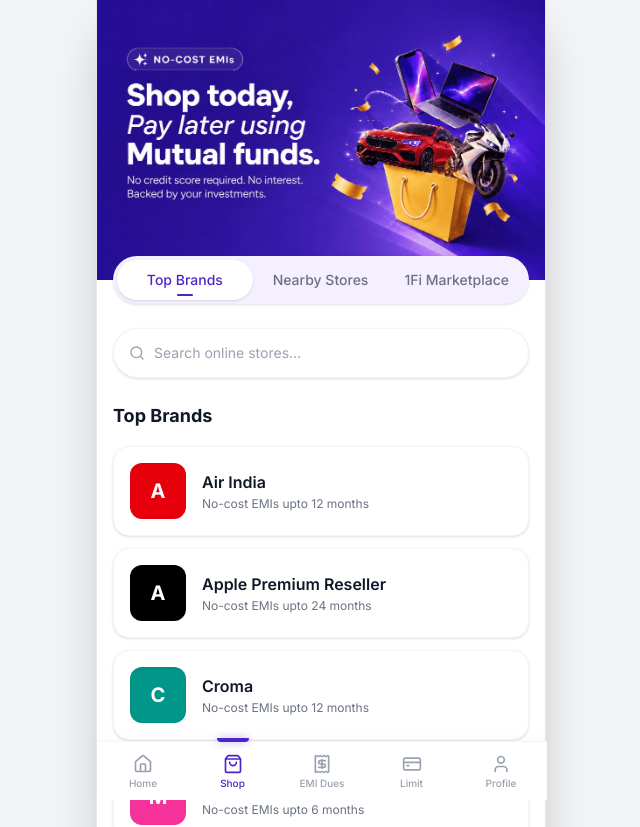
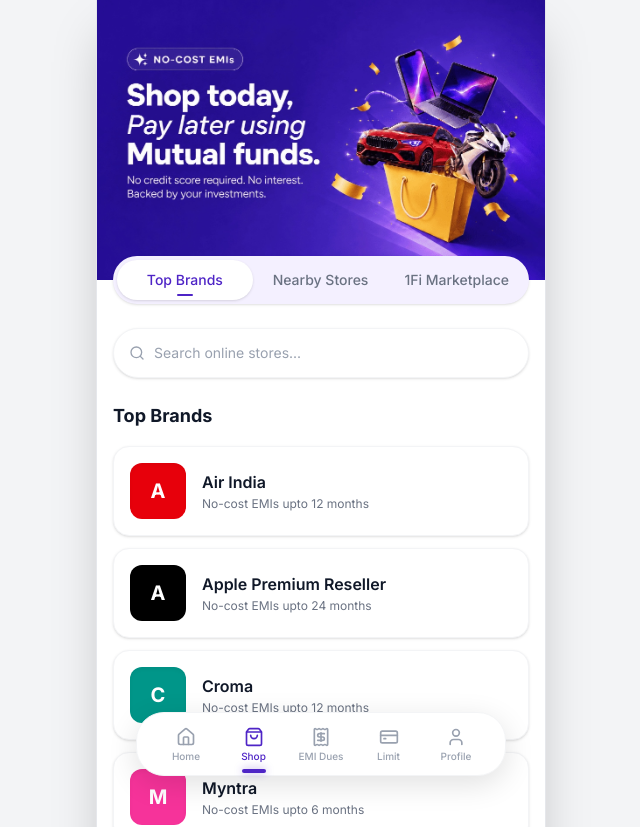
Before and after one commit to shishir-21/1Fi-marketplace, a Next.js app: page /shop in a window 1280 px wide. Shown: the top 827 px of the page, without its empty margins (319-959 px from the left). Built offline with nearby package versions, Linux system fonts and the light colour scheme.

Commit message:
polish: match floating 1Fi bottom navigation

```diff
--- a/app/shop/page.tsx
+++ b/app/shop/page.tsx
@@ -46,7 +46,7 @@
   };
 
   return (
-    <div className="flex flex-col min-h-screen relative pb-20">
+    <div className="flex flex-col min-h-screen relative pb-32">
       <ShopBanner />
 
       <div className="px-4 -mt-6 relative z-10">
--- a/components/shop/BottomNav.tsx
+++ b/components/shop/BottomNav.tsx
@@ -13,7 +13,7 @@
   const activeTab = "shop";
 
   return (
-    <div className="fixed bottom-0 w-full max-w-[450px] bg-white border-t border-gray-100 px-4 py-2 flex items-center justify-between z-50 shadow-[0_-4px_10px_rgba(0,0,0,0.02)]">
+    <div className="fixed bottom-6 left-1/2 -translate-x-1/2 w-[calc(100%-80px)] max-w-[370px] bg-white rounded-[28px] px-6 py-2.5 flex items-center justify-between z-50 shadow-[0_8px_30px_rgba(0,0,0,0.12)] border border-gray-100">
       {NAV_ITEMS.map((item) => {
         const Icon = item.icon;
         const isActive = activeTab === item.id;
@@ -22,15 +22,15 @@
           <button
             key={item.id}
             className={cn(
-              "flex flex-col items-center justify-center gap-1 min-w-[60px] py-1 transition-colors relative",
+              "flex flex-col items-center justify-center gap-1 min-w-[50px] py-1 transition-colors relative",
               isActive ? "text-brand" : "text-gray-400 hover:text-gray-600"
             )}
           >
-            {isActive && (
-              <div className="absolute -top-3 left-1/2 -translate-x-1/2 w-8 h-1 bg-brand rounded-b-full shadow-[0_0_8px_rgba(78,36,198,0.4)]" />
-            )}
             <Icon className="w-5 h-5" />
             <span className="text-[10px] font-medium leading-none">{item.label}</span>
+            {isActive && (
+              <div className="absolute -bottom-2 left-1/2 -translate-x-1/2 w-6 h-1 bg-brand rounded-full shadow-[0_0_8px_rgba(78,36,198,0.4)]" />
+            )}
           </button>
         );
       })}
```
